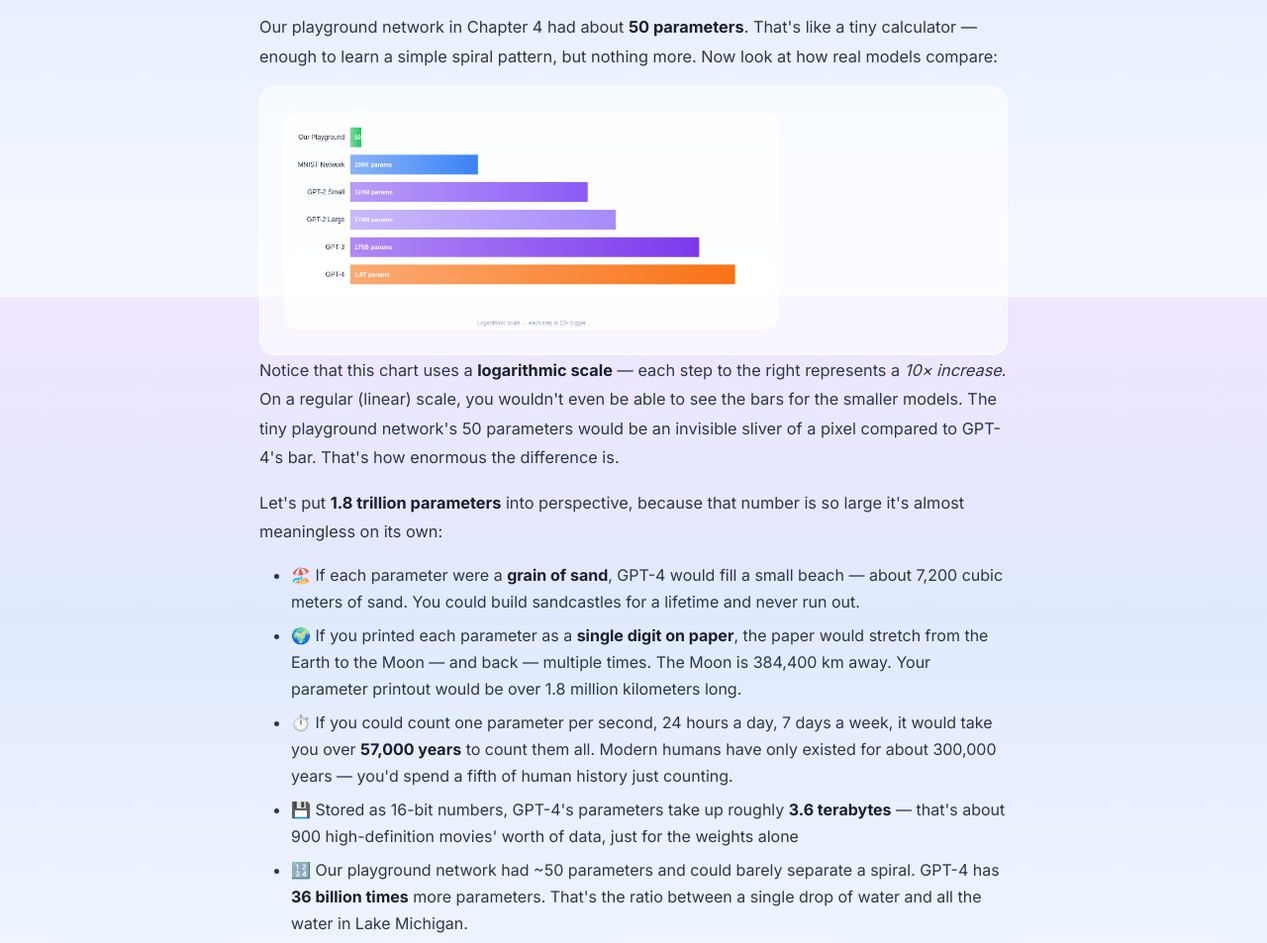
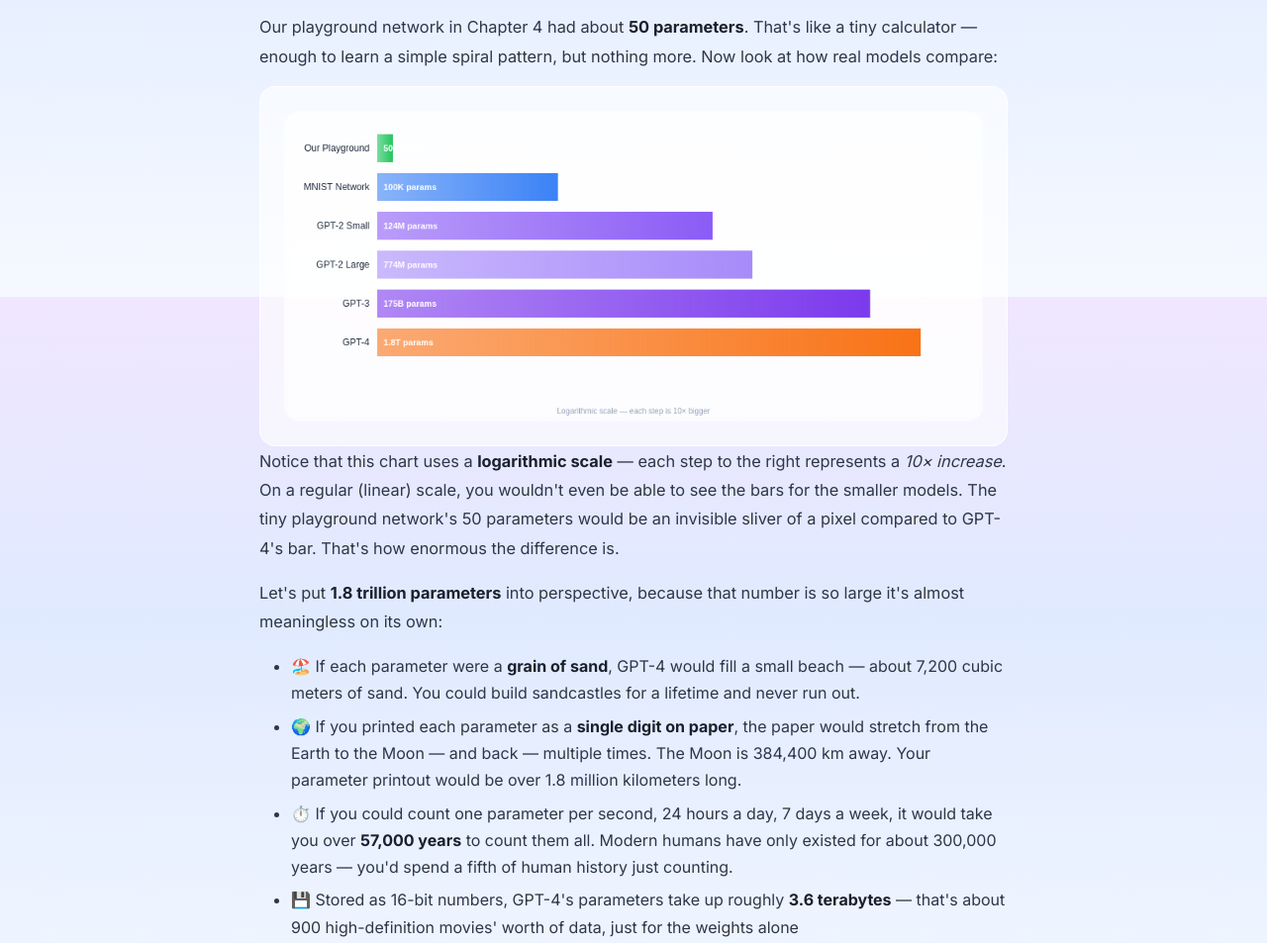
Before and after one commit to thekavklaw/MiniLLM, a website: page public/chapters/8-scale.html in a window 1280 px wide. Shown: the part 2100-3053 px from the top of the page at 99% size. Drawn offline with Linux system fonts and the light colour scheme.

Commit message:
Fix all chapter canvases: full-width responsive sizing
- Global CSS: chapter/interactive-area canvases get width:100%
- Ch7 transformer, Ch8 scale + data canvases: inline width:100%
- Canvases now fill their containers instead of rendering at fixed pixel size

```diff
--- a/public/chapters/8-scale.html
+++ b/public/chapters/8-scale.html
@@ -104,7 +104,7 @@
       </p>
 
       <div class="interactive-area">
-        <canvas id="scale-canvas" width="900" height="400"></canvas>
+        <canvas id="scale-canvas" width="900" height="400" style="width:100%; max-width:900px;"></canvas>
       </div>
 
       <p>
@@ -171,7 +171,7 @@
       </p>
 
       <div class="interactive-area">
-        <canvas id="data-canvas" width="900" height="300"></canvas>
+        <canvas id="data-canvas" width="900" height="300" style="width:100%; max-width:900px;"></canvas>
       </div>
 
       <p>
--- a/public/css/style.css
+++ b/public/css/style.css
@@ -1000,3 +1000,11 @@ h2 {
   max-height: 2000px;
   padding: 1rem;
 }
+
+/* Make all chapter canvases fill their container */
+.chapter-content canvas,
+.interactive-area canvas {
+  width: 100%;
+  max-width: 100%;
+  height: auto;
+}
```
Also changed, not shown: public/chapters/7-transformer.html (+1 -1 lines).
